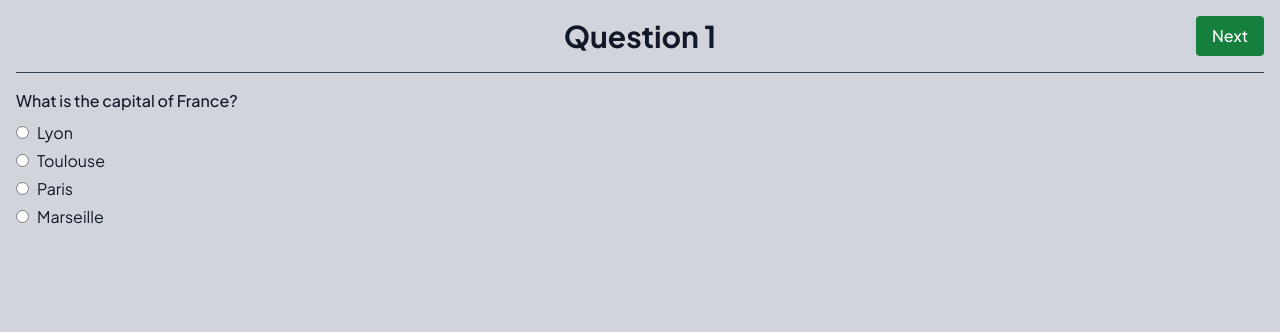
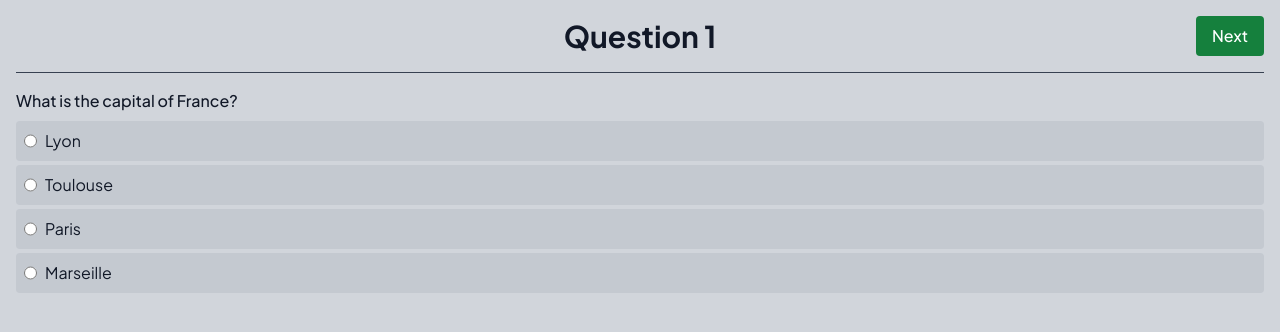
Before and after one commit to hendraaagil/react-online-exam, a React (Vite) app: page /exam/1/question/1 in a window 1280 px wide. Shown: the top 332 px of the page. Built offline with nearby package versions, Linux system fonts and the light colour scheme; sample sign-in values are in the browser's storage.

Commit message:
feat: add answer management

```diff
--- a/src/components/ui/input.tsx
+++ b/src/components/ui/input.tsx
@@ -17,18 +17,20 @@ export const Input = ({
 }: InputProps) => {
   if (type === 'radio') {
     return (
-      <div className="space-x-2">
+      <div className="flex space-x-2 rounded bg-gray-400 bg-opacity-25 px-2 py-2 transition-colors hover:bg-opacity-75">
         <input
           {...rest}
           type={type}
           name={name}
           id={id}
           className={clsx(
-            'rounded px-3 py-2 ring-blue-500 focus:outline-none focus:ring-2 focus-visible:ring-2',
+            'cursor-pointer rounded px-3 py-2 ring-blue-500 focus:outline-none focus:ring-2 focus-visible:ring-2',
             className,
           )}
         />
-        <label htmlFor={id}>{label}</label>
+        <label htmlFor={id} className="flex w-full cursor-pointer">
+          {label}
+        </label>
       </div>
     )
   }
--- a/src/libs/exam.ts
+++ b/src/libs/exam.ts
@@ -24,8 +24,10 @@ export const indexQuestionLoader = ({ request }: LoaderFunctionArgs) => {
 }
 
 export const questionLoader = ({ params }: LoaderFunctionArgs) => {
-  const question = examProvider.getQuestionById(
-    Number(params.questionId as string),
-  )
-  return { question }
+  const examId = Number(params.examId as string)
+  const questionId = Number(params.questionId as string)
+  const question = examProvider.getQuestionById(questionId)
+  const answer = examProvider.getAnswer(examId, questionId)
+
+  return { question, answer }
 }
--- a/src/pages/exam/question.tsx
+++ b/src/pages/exam/question.tsx
@@ -1,30 +1,65 @@
-import { useLocation, useNavigate, useRouteLoaderData } from 'react-router-dom'
+import { useEffect, useState } from 'react'
+import {
+  useLocation,
+  useNavigate,
+  useParams,
+  useRouteLoaderData,
+} from 'react-router-dom'
 
 import { Question as IQuestion } from '@/_data/questions'
 import { Button, Container, Heading, Input } from '@/components/ui'
-import { useRef } from 'react'
+import { examProvider } from '@/providers/exam'
 
 export const Question = () => {
-  const { question } = useRouteLoaderData('question') as {
+  const { question, answer } = useRouteLoaderData('question') as {
     question: Omit<IQuestion, 'correctAnswer'>
+    answer?: string
   }
-  const formRef = useRef<HTMLFormElement>(null)
+
+  const [selectedAnswer, setSelectedAnswer] = useState<string | undefined>(
+    answer,
+  )
+  const params = useParams()
   const location = useLocation()
   const navigate = useNavigate()
 
+  // Get manually on mount, because useRouteLoaderData doesn't triggered on mount
+  useEffect(() => {
+    setSelectedAnswer(
+      examProvider.getAnswer(Number(params.examId), question.id),
+    )
+  }, [params.examId, question.id])
+
+  const saveAnswer = () => {
+    // TODO: Handle no answer selected
+    if (!selectedAnswer) {
+      return
+    }
+
+    examProvider.saveAnswer(
+      Number(params.examId),
+      question.id,
+      Number(selectedAnswer),
+    )
+  }
+
   const handlePrev = () => {
+    saveAnswer()
     navigate(`../${question.id - 1}`)
   }
 
   const handleNext = () => {
-    const formData = new FormData(formRef.current!)
-    console.log(formData.get('answer'))
-
+    saveAnswer()
+    setSelectedAnswer(undefined)
     navigate(
       question.hasNext
         ? `../${question.id + 1}`
         : location.pathname.replace(/\/question\/.*/, '/result'),
     )
+  }
+
+  const handleChangeAnswer = (event: React.ChangeEvent<HTMLInputElement>) => {
+    setSelectedAnswer(event.target.value)
   }
 
   return (
@@ -45,7 +80,7 @@ export const Question = () => {
 
       <main className="space-y-2 py-4">
         <p className="font-medium">{question.content}</p>
-        <form ref={formRef} className="space-y-1">
+        <div className="space-y-1">
           {question.answers.map((answer) => (
             <Input
               key={answer.id}
@@ -54,9 +89,11 @@ export const Question = () => {
               label={answer.text}
               name="answer"
               type="radio"
+              onChange={handleChangeAnswer}
+              checked={selectedAnswer === answer.id.toString()}
             />
           ))}
-        </form>
+        </div>
       </main>
     </Container>
   )
--- a/src/providers/exam.ts
+++ b/src/providers/exam.ts
@@ -4,12 +4,20 @@ import { Question, questions } from '@/_data/questions'
 import { shuffle } from '@/utils/array'
 
 export interface ExamProvider {
+  // Exam
   getExams(): Omit<Exam, 'rules'>[]
   getExamById(examId: number): Exam | undefined
+
+  // Question
   getQuestionById(questionId: number): Omit<Question, 'correctAnswer'>
+
+  // Answer
+  saveAnswer(examId: number, questionId: number, answerId: number): void
+  getAnswer(examId: number, questionId: number): string | undefined
 }
 
 export const examProvider: ExamProvider = {
+  // Exam
   getExams: () => {
     return exams.map((exam) => ({
       id: exam.id,
@@ -20,6 +28,8 @@ export const examProvider: ExamProvider = {
   getExamById: (examId: number) => {
     return exams.find((exam) => exam.id === examId)
   },
+
+  // Question
   getQuestionById: (questionId: number) => {
     const { id, answers, content } = questions.find(
       (question) => question.id === questionId,
@@ -33,4 +43,13 @@ export const examProvider: ExamProvider = {
       hasNext: id < questions.length,
     }
   },
+
+  // Answer
+  saveAnswer: (examId: number, questionId: number, answerId: number) => {
+    localStorage.setItem(`answer-${examId}-${questionId}`, answerId.toString())
+  },
+  getAnswer: (examId: number, questionId: number) => {
+    const answer = localStorage.getItem(`answer-${examId}-${questionId}`)
+    return answer ?? undefined
+  },
 }
```
